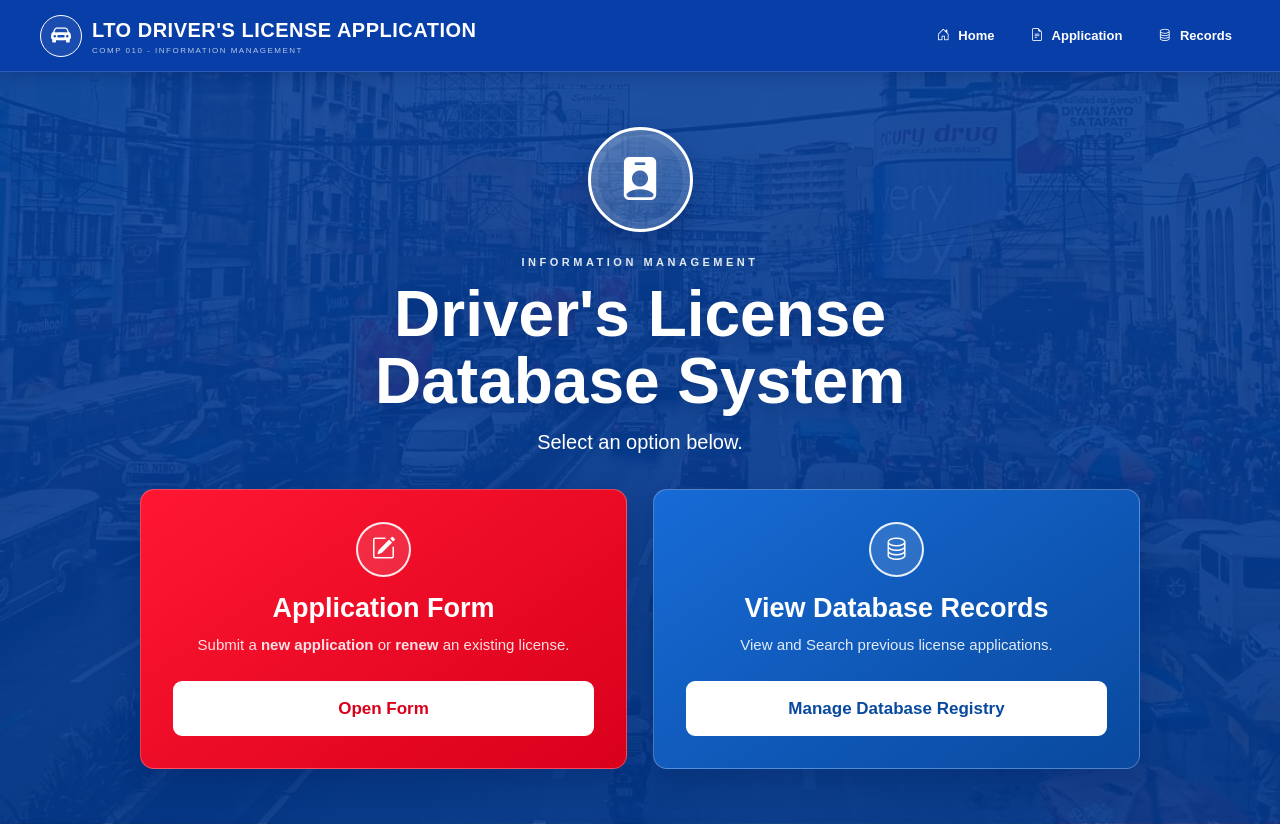
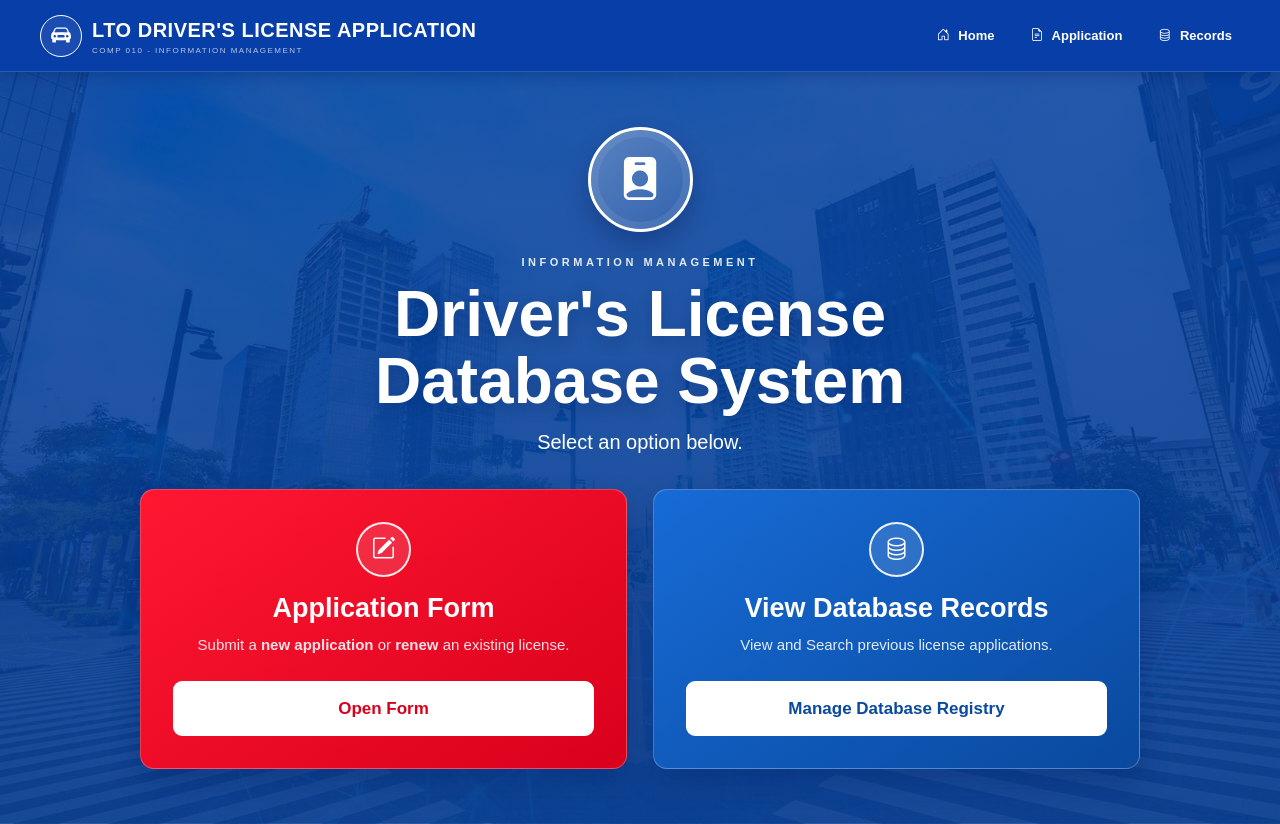
Before and after one commit to reonnee/infoman-licensedb, a Flask app: page / in a window 1280 px wide. Run offline with Flask 3, Linux system fonts and the light colour scheme.

Commit message:
Update dashboard.html

```diff
--- a/project/templates/dashboard.html
+++ b/project/templates/dashboard.html
@@ -40,7 +40,7 @@
                     rgba(5, 66, 161, 0.87),
                     rgba(2, 57, 143, 0.9)
                 ),
-                url("{{ url_for('static', filename='portal-bg.jpg') }}");
+                url("{{ url_for('static', filename='ltobg.jpg') }}");
 
             background-position: center;
             background-repeat: no-repeat;
```
